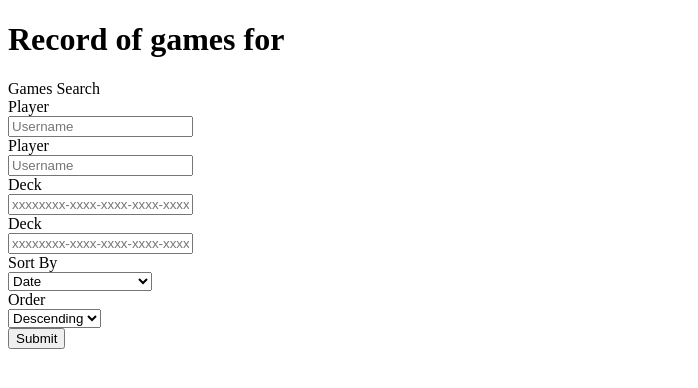
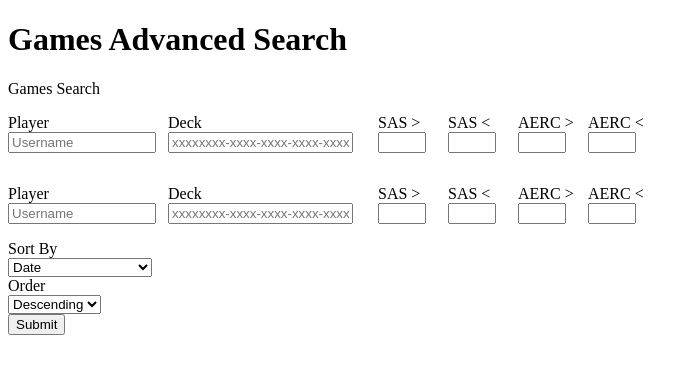
Before and after one commit to avandever/keytracker, a Flask app: page /games in a window 1280 px wide. Shown: the part 26-414 px from the top of the page, without its empty margins (0-698 px from the left). Run offline with Flask 2, Linux system fonts and the light colour scheme; parts of the project's set-up code (start-up, migrations or seed data) failed here and were passed over.

Commit message:
Refactor game filtering

```diff
--- a/keytracker/routes/ui.py
+++ b/keytracker/routes/ui.py
@@ -12,9 +12,8 @@ from keytracker.schema import (
     Log,
 )
 from keytracker.utils import (
-    add_deck_filters,
+    add_player_filters,
     add_game_sort,
-    add_user_filters,
     BadLog,
     basic_stats_to_game,
     DeckNotFoundError,
@@ -124,6 +123,7 @@ def game(crucible_game_id):
 
 @blueprint.route("/games", methods=["GET"])
 def games():
+    args_list = ["user", "deck", "sas_min", "sas_max", "aerc_min", "aerc_max"]
     if any(
         (
             request.args.get("user1"),
@@ -131,18 +131,12 @@ def games():
         )
     ):
         query = Game.query
-        query = add_user_filters(
-            query,
-            filter(bool, map(request.args.get, ("user1", "user2"))),
-        )
-        query = add_deck_filters(
-            query,
-            deck_filters=filter(bool, map(request.args.get, ("deck1", "deck2"))),
-        )
+        query = add_player_filters(query, *map(request.args.get, [f"{x}1" for x in args_list]))
+        query = add_player_filters(query, *map(request.args.get, [f"{x}2" for x in args_list]))
         query = add_game_sort(
             query, [(request.args.get("sort1"), request.args.get("direction1"))]
         )
-        games = query.all()
+        games = query.limit(10).all()
     else:
         games = None
     return render_template(
--- a/keytracker/server.py
+++ b/keytracker/server.py
@@ -7,6 +7,7 @@ from keytracker.schema import (
 from keytracker.utils import (
     load_config,
     render_dropdown,
+    render_input_number,
     render_log,
     render_game_listing,
 )
@@ -28,6 +29,7 @@ db.create_all()
 app.jinja_env.globals.update(
     render_dropdown=render_dropdown,
     render_game_listing=render_game_listing,
+    render_input_number=render_input_number,
     render_log=render_log,
 )
 app.register_blueprint(ui.blueprint)
--- a/keytracker/static/css/style.css
+++ b/keytracker/static/css/style.css
@@ -29,3 +29,21 @@ nav {
     color: #000000;
     background-color: #fff9bf;
 }
+
+.player_filter_inputs {
+    display: grid;
+    grid-template-columns: 150px 200px repeat(4, 60px);
+    grid-gap: 10px;
+}
+
+.form_element label {
+    display: block;
+}
+
+.form_element input {
+    display: block;
+}
+
+.form_element input[type="number"] {
+    width: 40px;
+}
--- a/keytracker/templates/games.html
+++ b/keytracker/templates/games.html
@@ -1,38 +1,52 @@
 {% extends "layout.html" %}
 {% block content %}
     <div class="games_header">
-        <h1>Record of games for {{ username }}</h1>
+        <h1>Games Advanced Search</h1>
         <div class="games_summary">Games Search</div>
     </div>
     <form id="cleanform" method="get">
+        <div class="player_filter_inputs">
+            <p class="form_element">
             <label for="user1">Player</label>
-        <br />
             <input type="text"
                    name="user1"
+                   style="width: 140px;"
                    {% if args["user1"] %} value="{{ args["user1"] }}"{% endif %}
                    placeholder="Username"/>
-        <br />
-        <label for="user2">Player</label>
-        <br />
-        <input type="text"
-               name="user2"
-               {% if args["user2"] %} value="{{ args["user2"] }}"{% endif %}
-               placeholder="Username"/>
-        <br />
+            </p>
+            <p class="form_element">
             <label for="deck1">Deck</label>
-        <br />
             <input type="text"
                    name="deck1"
                    {% if args["deck1"] %} value="{{ args["deck1"] }}"{% endif %}
                    placeholder="xxxxxxxx-xxxx-xxxx-xxxx-xxxxxxxxxxxx"/>
-        <br />
+            </p>
+            {{ render_input_number("sas_min1", "SAS >", 33, 108, args.get("sas_min1")) | safe }}
+            {{ render_input_number("sas_max1", "SAS <", 33, 108, args.get("sas_max1")) | safe }}
+            {{ render_input_number("aerc_min1", "AERC >", 33, 108, args.get("aerc_min1")) | safe }}
+            {{ render_input_number("aerc_max1", "AERC <", 33, 108, args.get("aerc_max1")) | safe }}
+        </div>
+        <div class="player_filter_inputs">
+            <p class="form_element">
+            <label for="user2">Player</label>
+            <input type="text"
+                   name="user2"
+                   style="width: 140px;"
+                   {% if args["user2"] %} value="{{ args["user2"] }}"{% endif %}
+                   placeholder="Username"/>
+            </p>
+            <p class="form_element">
             <label for="deck2">Deck</label>
-        <br />
             <input type="text"
                    name="deck2"
                    {% if args["deck2"] %} value="{{ args["deck2"] }}"{% endif %}
                    placeholder="xxxxxxxx-xxxx-xxxx-xxxx-xxxxxxxxxxxx"/>
-        <br />
+            </p>
+            {{ render_input_number("sas_min2", "SAS >", 33, 108, args.get("sas_min2")) | safe }}
+            {{ render_input_number("sas_max2", "SAS <", 33, 108, args.get("sas_max2")) | safe }}
+            {{ render_input_number("aerc_min2", "AERC >", 33, 108, args.get("aerc_min2")) | safe }}
+            {{ render_input_number("aerc_max2", "AERC <", 33, 108, args.get("aerc_max2")) | safe }}
+        </div>
         <label for="sort1">Sort By</label>
         <br />
         {{ render_dropdown('sort1', sort_options, args.get('sort1')) | safe }}
--- a/keytracker/utils.py
+++ b/keytracker/utils.py
@@ -131,6 +131,24 @@ def render_dropdown(name: str, options: Dict[str, str], selected: str = None) ->
         option += f'>{description}</option>\n'
         output += option
     output += "</select>"
+    return output
+
+
+def render_input_number(name: str, label: str, lower: int, upper: int, current_value: int = None) -> str:
+    output = '<p class="form_element">'
+    output += f'<label for="{name}">{label}</label>'
+    bits = {
+        "type": "number",
+        "id": name,
+        "name": name,
+        "min": lower,
+        "max": upper,
+        "size": len(str(upper)),
+    }
+    if current_value is not None:
+        bits["value"] = current_value
+    bits_str = " ".join([f'{k}="{v}"' for k, v in bits.items()])
+    output += f'<input {bits_str}></p>'
     return output
 
 
@@ -387,6 +405,47 @@ def add_user_filters(
     return query
 
 
+def add_player_filters(
+    query: Query,
+    username: str = None,
+    deck_id: str = None,
+    sas_min: int = None,
+    sas_max: int = None,
+    aerc_min: int = None,
+    aerc_max: int = None,
+) -> Query:
+    if not any((username, deck_id, sas_min, sas_max, aerc_min, aerc_max)):
+        return query
+    winner_filters = []
+    loser_filters = []
+    if username is not None:
+        winner_filters.append(Game.winner == username)
+        loser_filters.append(Game.loser == username)
+    if deck_id is not None:
+        winner_filters.append(Game.winner_deck.has(Deck.kf_id == deck_id))
+        loser_filters.append(Game.loser_deck.has(Deck.kf_id == deck_id))
+    if sas_min is not None:
+        winner_filters.append(Game.winner_deck.has(Deck.sas_rating > sas_min))
+        loser_filters.append(Game.loser_deck.has(Deck.sas_rating > sas_min))
+    if sas_max is not None:
+        winner_filters.append(Game.winner_deck.has(Deck.sas_rating < sas_max))
+        loser_filters.append(Game.loser_deck.has(Deck.sas_rating < sas_max))
+    if aerc_min is not None:
+        winner_filters.append(Game.winner_deck.has(Deck.aerc_score > aerc_min))
+        loser_filters.append(Game.loser_deck.has(Deck.aerc_score > aerc_min))
+    if aerc_max is not None:
+        winner_filters.append(Game.winner_deck.has(Deck.aerc_score < aerc_max))
+        loser_filters.append(Game.loser_deck.has(Deck.aerc_score < aerc_max))
+    query = query.filter(
+        or_(
+            and_(*winner_filters),
+            and_(*loser_filters),
+        )
+    )
+    print(type(query))
+    return query
+
+
 def add_deck_filters(
     query: Query,
     deck_filters: Iterable[str],
```
Lines whose indentation alone changed are shown as unchanged.
